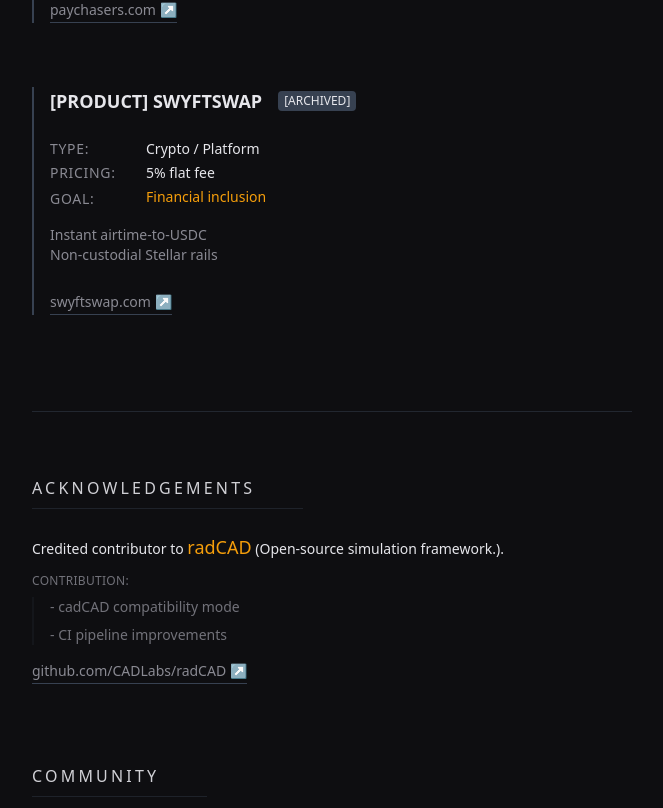
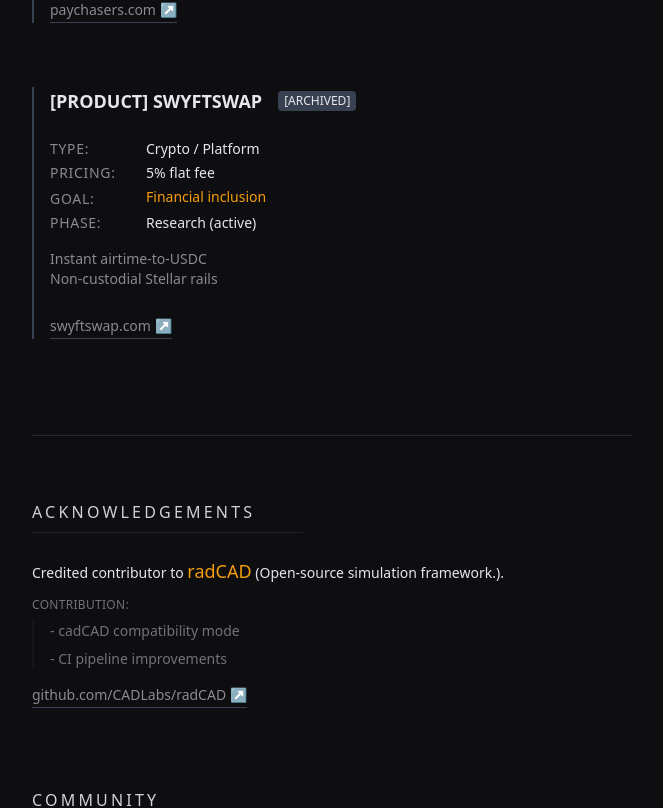
Before and after one commit to smngvlkz/Portfolio_V2, a Next.js app: page / in a window 1280 px wide. Shown: the part 1333-2141 px from the top of the page, without its empty margins (208-871 px from the left). Built offline with nearby package versions, Linux system fonts and the light colour scheme.

Commit message:
added product phase display to ProductLog component

```diff
--- a/src/app/components/ProductLog.tsx
+++ b/src/app/components/ProductLog.tsx
@@ -85,7 +85,7 @@
                             </span>
                         </div>
 
-                        {/* TYPE, PRICING, GOAL - First */}
+                        {/* TYPE, PRICING, GOAL, PHASE */}
                         <div className="grid gap-1 text-sm mb-4">
                             <div className="flex">
                                 <span className="text-text-muted w-24 uppercase tracking-wider">TYPE:</span>
@@ -99,6 +99,12 @@
                                 <span className="text-text-muted min-w-[6rem] uppercase tracking-wider shrink-0 mt-0.5">GOAL:</span>
                                 <span className="text-accent whitespace-pre-line">{product.goal}</span>
                             </div>
+                            {product.statusNotes && product.statusNotes.length > 0 && (
+                                <div className="flex">
+                                    <span className="text-text-muted w-24 uppercase tracking-wider">PHASE:</span>
+                                    <span className="text-text-primary">Research (active)</span>
+                                </div>
+                            )}
                         </div>
 
                         {/* Description */}
```
